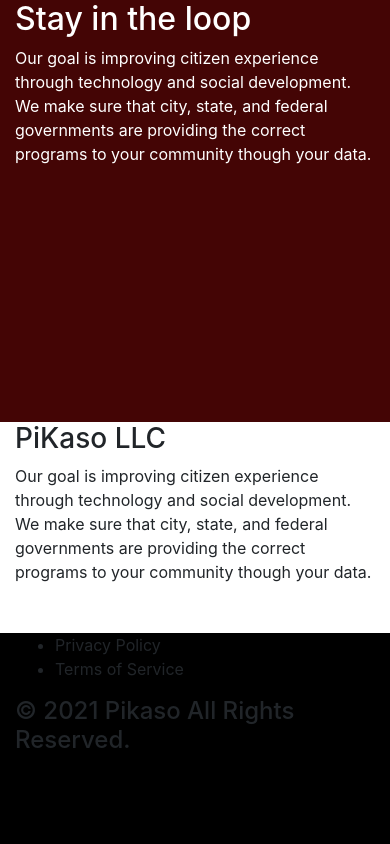
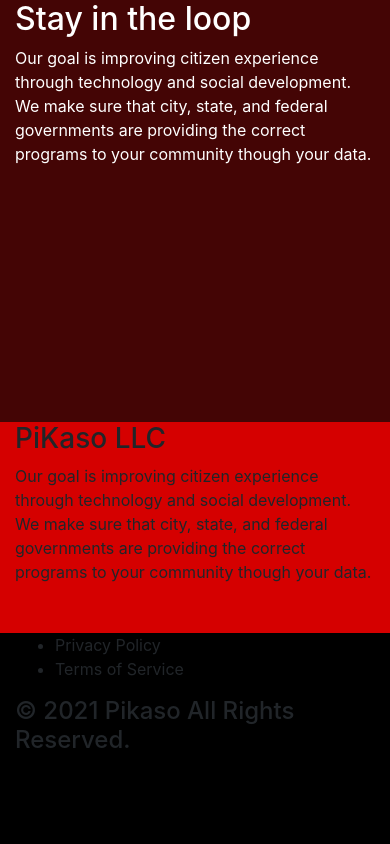
Before and after one commit to juugamil/pikaso, a PHP site: page / in a window 390 px wide. Shown: the part 2110-2954 px from the top of the page. Run offline with PHP 8.4, Linux system fonts and the light colour scheme.

Commit message:
changed background color of sub card

```diff
--- a/css/main.css
+++ b/css/main.css
@@ -70,6 +70,7 @@
     }
 
     .sub-card {
+        background-color: var(--brand-color);
         height: 25vh;
     }
 
```
